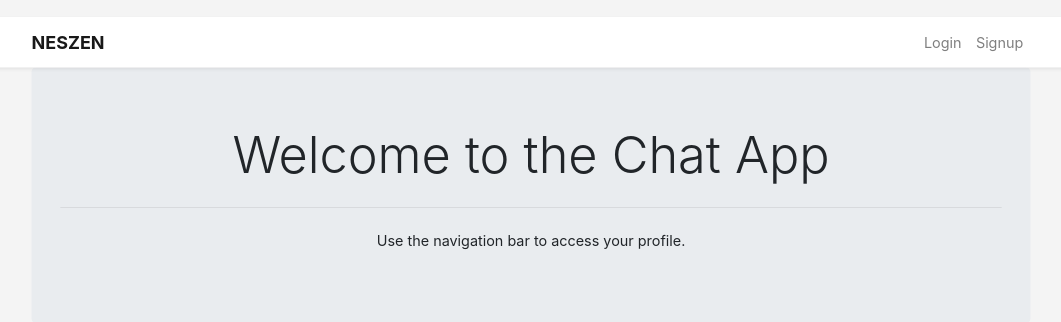
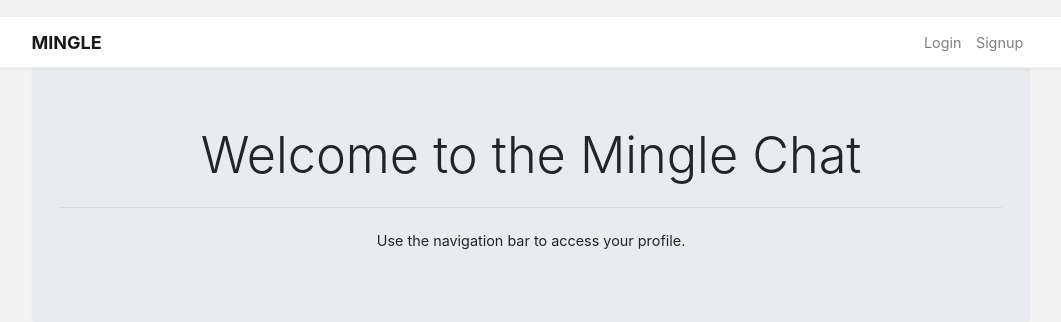
Before and after one commit to Vaishnav88sk/MingleChat-django-web, a Django app: template templates/home.html in a window 1280 px wide. Shown: the top 322 px of the page, without its empty margins (109-1170 px from the left). Run offline with Django 5.2, Linux system fonts and the light colour scheme; the template is opened without the code that fills it, so the values that code supplies are empty; some libraries are stand-ins or nearby versions.

Commit message:
Code updated

```diff
--- a/chat/views.py
+++ b/chat/views.py
@@ -10,8 +10,8 @@ from django.utils import timezone
 def chat_room(request, room_name):
     search_query = request.GET.get('search', '')
 
-    # Exclude specific users
-    excluded_users = ['neszen', 'jack', 'ethan']
+    # Exclude specific users -- not in assignment
+    excluded_users = ['alice', 'jack', 'ethan']
     users = User.objects.exclude(id=request.user.id).exclude(username__in=excluded_users)
 
     # Get the chats
--- a/templates/base.html
+++ b/templates/base.html
@@ -3,12 +3,11 @@
 <head>
     <meta charset="UTF-8">
     <meta name="viewport" content="width=device-width, initial-scale=1.0">
-    <title>{% block title %}YourApp{% endblock %}</title>
+    <title>{% block title %}Mingle Chat{% endblock %}</title>
     <!-- Bootstrap CSS -->
     <link href="https://stackpath.bootstrapcdn.com/bootstrap/4.5.2/css/bootstrap.min.css" rel="stylesheet">
     <link rel="stylesheet" href="https://cdnjs.cloudflare.com/ajax/libs/font-awesome/6.0.0-beta3/css/all.min.css">
     <style>
-        /* Add your custom styles here */
         body {
             background-color: #f4f4f4;
         }
@@ -155,7 +154,7 @@
     <!-- Navbar -->
     <nav class="navbar navbar-expand-lg navbar-light bg-white shadow-sm">
         <div class="container">
-            <a class="navbar-brand" href="{% url 'home' %}">NESZEN</a>
+            <a class="navbar-brand" href="{% url 'home' %}">MINGLE</a>
             <button class="navbar-toggler" type="button" data-toggle="collapse" data-target="#navbarNav"
                 aria-controls="navbarNav" aria-expanded="false" aria-label="Toggle navigation">
                 <span class="navbar-toggler-icon"></span>
--- a/templates/home.html
+++ b/templates/home.html
@@ -5,7 +5,7 @@
 
 {% block content %}
 <div class="jumbotron text-center">
-    <h1 class="display-4">Welcome to the Chat App</h1>
+    <h1 class="display-4">Welcome to the Mingle Chat</h1>
     <hr class="my-4">
     <p>Use the navigation bar to access your profile.</p>
     {% if user.is_authenticated %}
```
Also changed, not shown: README.md, 1 other file.
